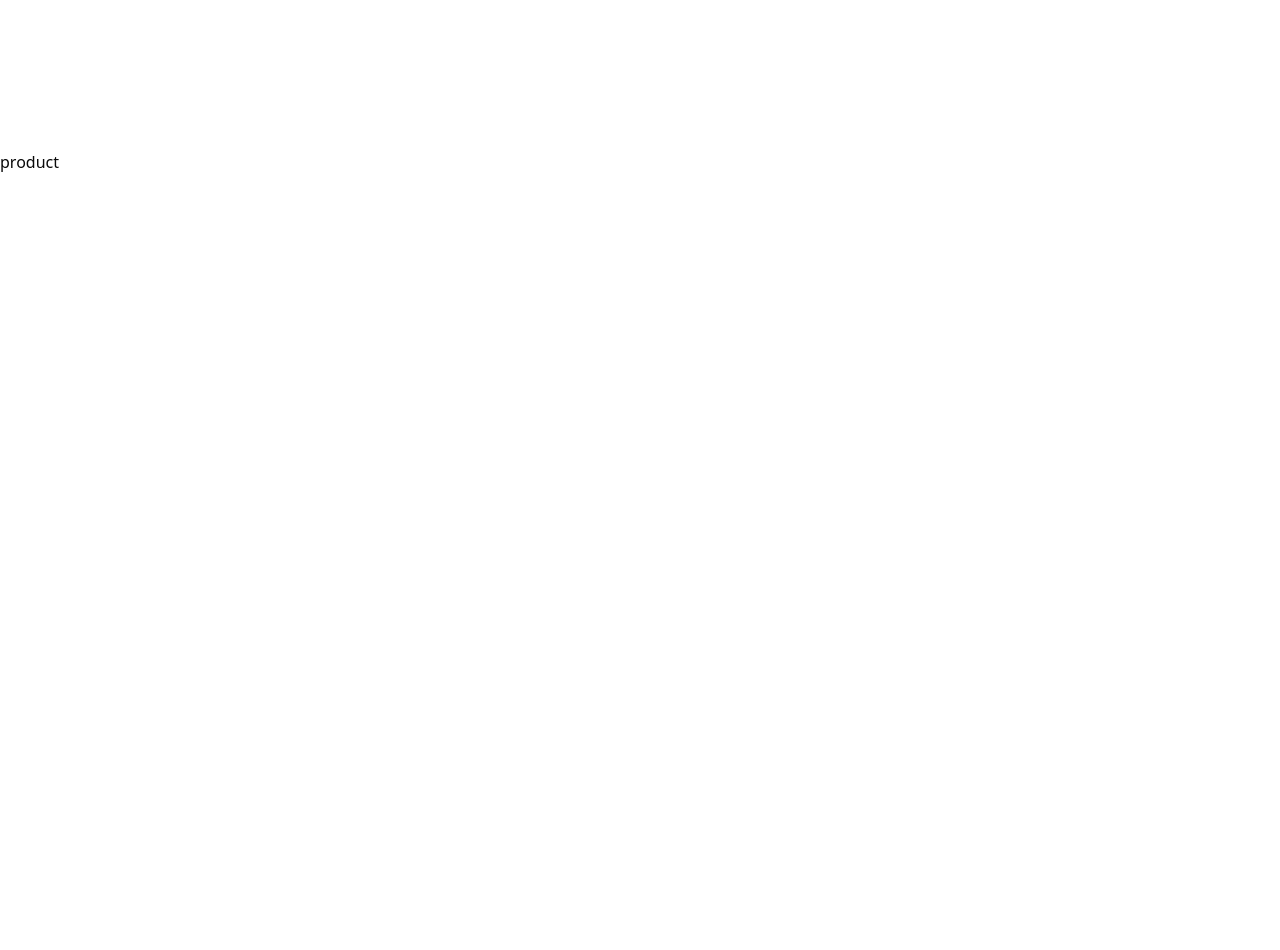
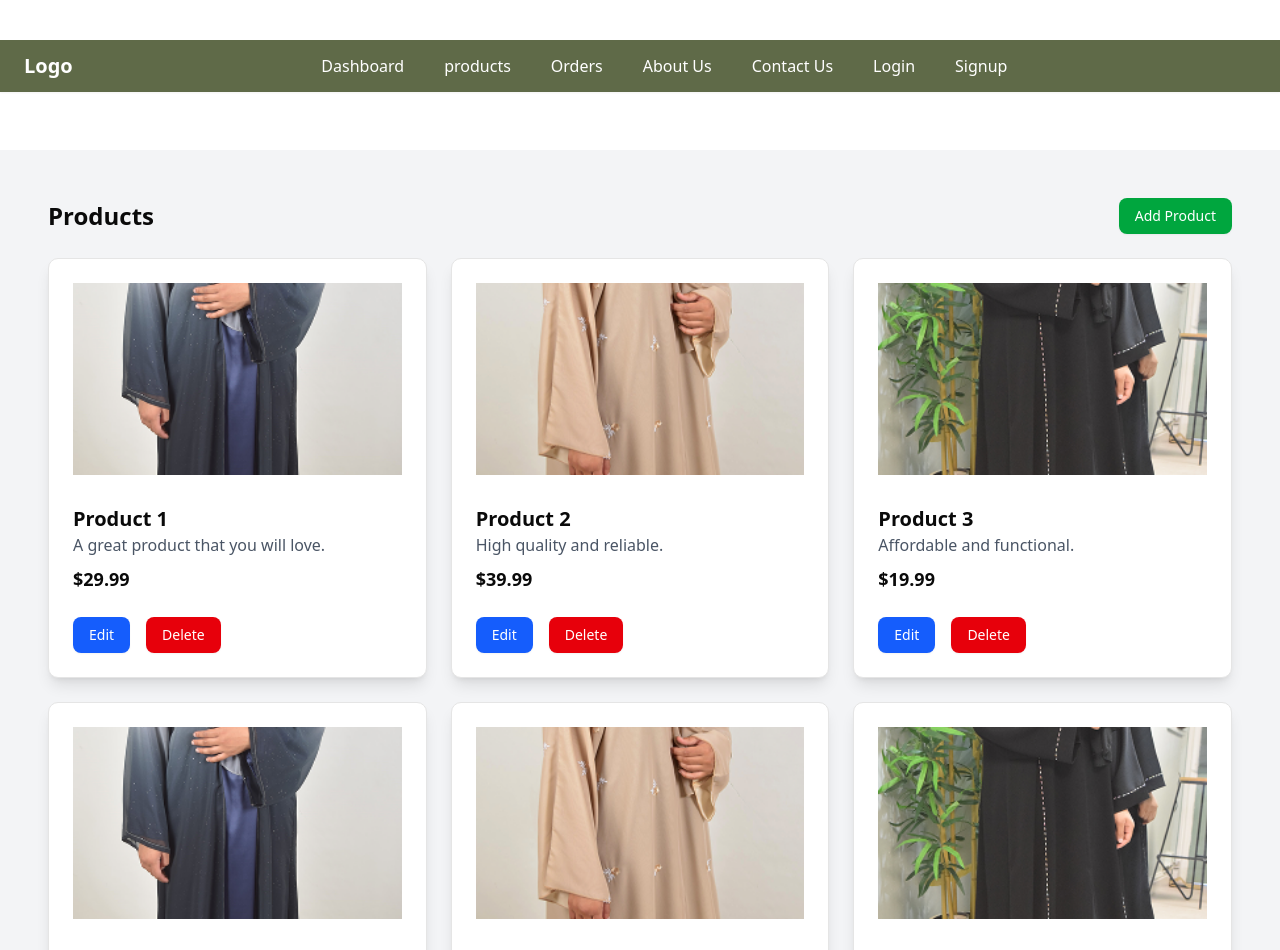
Before and after one commit to Arjunkumar1877/trend-hivee-client, a Next.js app: page /admin/products in a window 1280 px wide. Before the commit the page ends 800 px from the top, so only its background shows below. Built offline with nearby package versions, Linux system fonts and the light colour scheme.

Commit message:
feat: ui products listing

```diff
--- /dev/null
+++ b/src/app/admin/layout.tsx
@@ -0,0 +1,11 @@
+'use client'
+import Navbar from '@/components/adminHeader/Navbar'
+
+export default function layout({ children }: { children: React.ReactNode }) {
+  return (
+    <div className="flex h-screen">
+      <Navbar />
+      <div className="flex-1 overflow-y-auto p-6 bg-gray-100">{children}</div>
+    </div>
+  )
+}
--- a/src/app/admin/products/page.tsx
+++ b/src/app/admin/products/page.tsx
@@ -1,11 +1,85 @@
-import React from 'react'
+'use client'
+import { Button } from '@/components/ui/button'
+import { Card, CardContent, CardFooter, CardHeader } from '@/components/ui/card'
+import Image from 'next/image'
 
-const page = () => {
+const products = [
+  {
+    id: 1,
+    name: 'Product 1',
+    price: '$29.99',
+    description: 'A great product that you will love.',
+    image: '/images/home/featured/1.png',
+  },
+  {
+    id: 2,
+    name: 'Product 2',
+    price: '$39.99',
+    description: 'High quality and reliable.',
+    image: '/images/home/featured/2.png',
+  },
+  {
+    id: 3,
+    name: 'Product 3',
+    price: '$19.99',
+    description: 'Affordable and functional.',
+    image: '/images/home/featured/3.png',
+  },
+  {
+    id: 1,
+    name: 'Product 1',
+    price: '$29.99',
+    description: 'A great product that you will love.',
+    image: '/images/home/featured/1.png',
+  },
+  {
+    id: 2,
+    name: 'Product 2',
+    price: '$39.99',
+    description: 'High quality and reliable.',
+    image: '/images/home/featured/2.png',
+  },
+  {
+    id: 3,
+    name: 'Product 3',
+    price: '$19.99',
+    description: 'Affordable and functional.',
+    image: '/images/home/featured/3.png',
+  },
+]
+
+export default function AdminProductsPage() {
   return (
-    <div>
-      product
+    <div className="p-6">
+      <div className="flex justify-between items-center mb-6">
+        <h1 className="text-2xl font-bold">Products</h1>
+        <Button className="bg-green-600 text-white">Add Product</Button>
+      </div>
+
+      <div className="grid grid-cols-1 md:grid-cols-2 lg:grid-cols-3 gap-6">
+        {products.map((product) => (
+          <Card key={product.id} className="overflow-hidden shadow-lg rounded-lg">
+            <CardHeader>
+              <Image
+                src={product.image}
+                alt={product.name}
+                width={300}
+                height={200}
+                className="w-full h-48 object-cover"
+              />
+            </CardHeader>
+            <CardContent>
+              <h2 className="text-xl font-semibold">{product.name}</h2>
+              <p className="text-gray-600 mb-2">{product.description}</p>
+              <span className="text-lg font-bold">{product.price}</span>
+            </CardContent>
+            <CardFooter>
+              <Button className="bg-blue-600 text-white">Edit</Button>
+              <Button className="bg-red-600 text-white ml-4">Delete</Button>
+            </CardFooter>
+          </Card>
+        ))}
+      </div>
     </div>
   )
 }
-
-export default page
--- a/src/components/adminHeader/Navbar.tsx
+++ b/src/components/adminHeader/Navbar.tsx
@@ -62,13 +62,13 @@ const Bottom = () => {
         {/* Desktop Navigation Links */}
         <div className="gap-10 hidden md:flex">
           {[
-            { label: 'Home', href: '/' },
-            { label: 'New Arrival', href: '/newarrival' },
-            { label: 'Trending', href: '/trending' },
-            { label: 'About Us', href: '/aboutus' },
-            { label: 'Contact Us', href: '/contactus' },
-            { label: 'Login', href: '/login' },
-            { label: 'Signup', href: '/signup' },
+              { label: 'Dashboard', href: '/admin/dashboard' },
+              { label: 'products', href: '/admin/products' },
+              { label: 'Orders', href: '/admin/orders' },
+              { label: 'About Us', href: '/aboutus' },
+              { label: 'Contact Us', href: '/contactus' },
+              { label: 'Login', href: '/admin/login' },
+              { label: 'Signup', href: '/signup' },
           ].map((item) => (
             <MenubarMenu key={item.href}>
               <Link href={item.href} className="text-white hover:text-gray-300 transition-colors">
@@ -78,7 +78,6 @@ const Bottom = () => {
           ))}
         </div>
 
-        {/* Icons Section */}
             {/* Menu Icon with ref */}
             <div ref={menuIconRef}>
             <FiMenu
@@ -92,12 +91,12 @@ const Bottom = () => {
       {showSideNav && (
         <Menubar
           ref={sideNavRef}
-          className={`bg-[#5F6A48] rounded-none fixed bottom-0 left-0 h-[82.5%] w-[250px] flex flex-col items-start px-6 py-8 border-none backdrop-blur-md`}
+          className={`bg-[#5F6A48] rounded-none fixed bottom-0 left-0 h-[87%] w-[250px] flex flex-col items-start px-6 py-8 border-none backdrop-blur-md`}
         >
           {/* Navigation Links */}
           <div className="flex flex-col gap-6">
             {[
-              { label: 'DashBoard', href: '/admin/dashboard' },
+              { label: 'Dashboard', href: '/admin/dashboard' },
               { label: 'products', href: '/admin/products' },
               { label: 'Orders', href: '/admin/orders' },
               { label: 'About Us', href: '/aboutus' },
```
